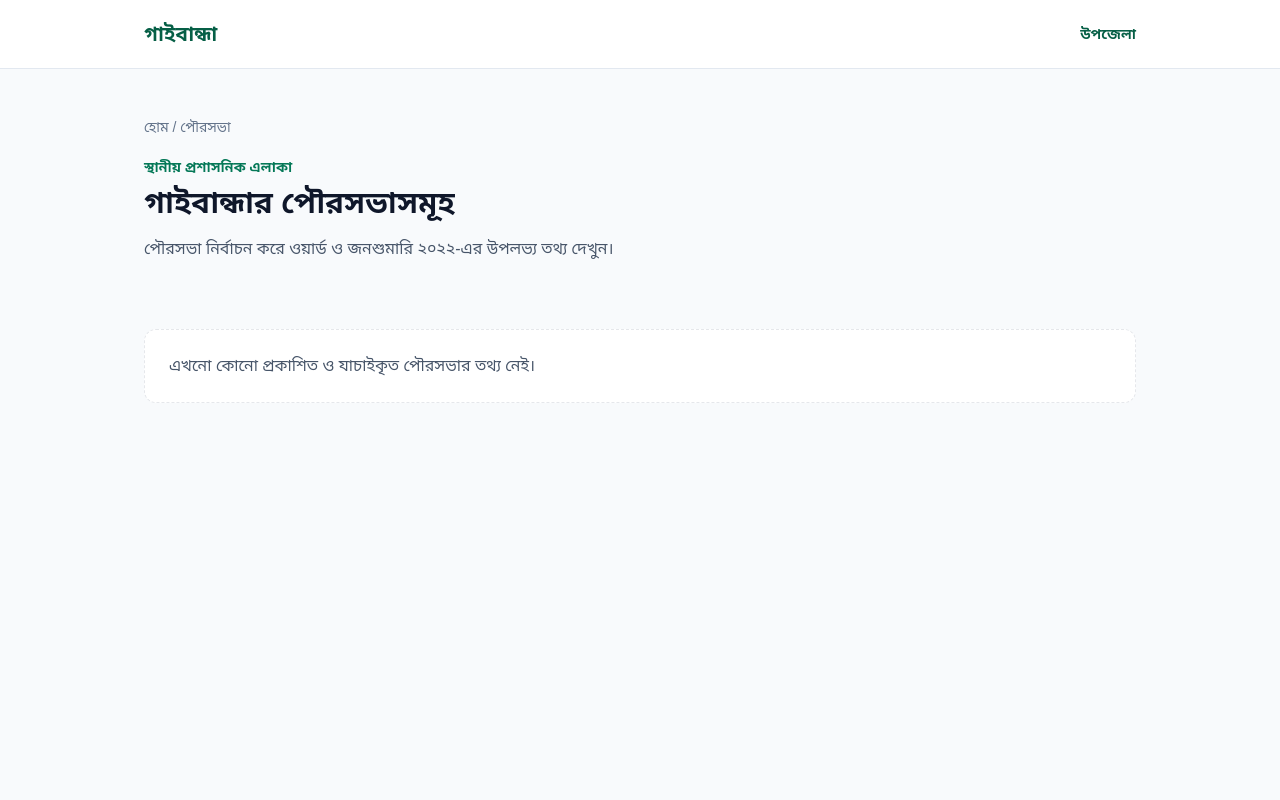
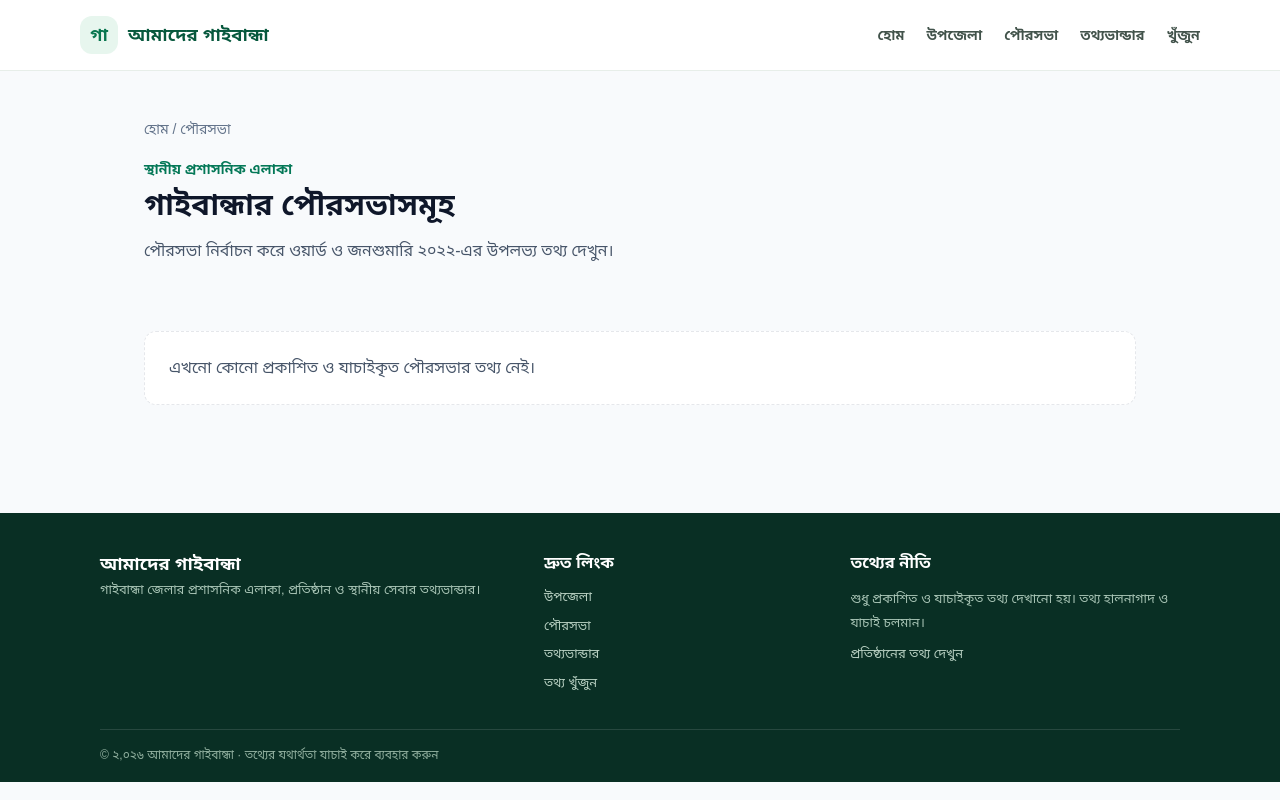
Before and after one commit to gaibandha5700/gaibandha, a Next.js app: page /municipality in a window 1280 px wide. Built offline with nearby package versions, Linux system fonts and the light colour scheme; no server answers; the database is empty.

Commit message:
Use consistent shared site navigation and footer

```diff
--- a/src/app/municipality/page.tsx
+++ b/src/app/municipality/page.tsx
@@ -1,6 +1,7 @@
 import type { Metadata } from "next";
 import Link from "next/link";
 import { getMunicipalitiesByUpazila, getUpazilas } from "@/lib/directory";
+import { SiteHeader, SiteFooter } from "@/components/site-chrome";
 
 export const revalidate = 3600;
 export const metadata: Metadata = {
@@ -18,8 +19,9 @@ export default async function MunicipalityIndexPage() {
   const municipalities = groups.flatMap((group) => group.municipalities.map((municipality) => ({ ...municipality, upazilaName: group.upazila.name_bn })));
   return (
     <main className="min-h-screen bg-slate-50 text-slate-900">
-      <header className="border-b border-slate-200 bg-white"><div className="mx-auto flex max-w-5xl items-center justify-between px-4 py-5"><Link href="/" className="text-xl font-extrabold text-emerald-800">গাইবান্ধা</Link><Link href="/upazila" className="text-sm font-semibold text-emerald-800">উপজেলা</Link></div></header>
+      <SiteHeader />
       <section className="mx-auto max-w-5xl px-4 py-12"><nav className="mb-5 text-sm text-slate-500"><Link href="/">হোম</Link> / পৌরসভা</nav><p className="text-sm font-bold text-emerald-700">স্থানীয় প্রশাসনিক এলাকা</p><h1 className="mt-2 text-3xl font-extrabold">গাইবান্ধার পৌরসভাসমূহ</h1><p className="mt-3 max-w-2xl leading-8 text-slate-600">পৌরসভা নির্বাচন করে ওয়ার্ড ও জনশুমারি ২০২২-এর উপলভ্য তথ্য দেখুন।</p><div className="mt-8 grid gap-4 sm:grid-cols-2 lg:grid-cols-3">{municipalities.map((item) => <Link key={item.id} href={`/municipality/${item.slug}`} className="rounded-2xl border border-slate-200 bg-white p-6 transition hover:border-emerald-300 hover:shadow-sm"><h2 className="text-lg font-bold">{item.name_bn} পৌরসভা</h2><p className="mt-2 text-sm text-slate-500">{item.upazilaName} উপজেলা</p><p className="mt-4 text-sm font-semibold text-emerald-700">{item.wards_count?.toLocaleString("bn-BD") ?? "—"}টি ওয়ার্ড · বিস্তারিত দেখুন →</p></Link>)}</div>{municipalities.length === 0 && <p className="mt-8 rounded-xl border border-dashed bg-white p-6 text-slate-600">এখনো কোনো প্রকাশিত ও যাচাইকৃত পৌরসভার তথ্য নেই।</p>}</section>
-    </main>
+    <SiteFooter />
+      </main>
   );
 }
```
